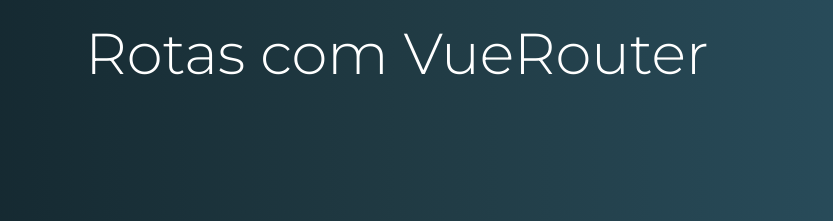
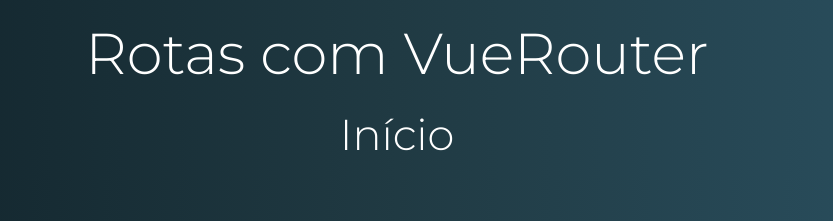
Before and after one commit to pierry01/vue-router, a Vue app: page / in a window 1280 px wide. Shown: the top 221 px of the page, without its empty margins (243-1076 px from the left). Built offline with nearby package versions, Linux system fonts and the light colour scheme.

Commit message:
config vue router

```diff
--- a/src/App.vue
+++ b/src/App.vue
@@ -1,6 +1,8 @@
 <template>
   <div id="app">
     <h1>Rotas com VueRouter</h1>
+
+    <RouterView />
   </div>
 </template>
 
--- /dev/null
+++ b/src/components/Inicio.vue
@@ -0,0 +1,12 @@
+<template>
+  <div class="inicio">
+    <h2>Início</h2>
+  </div>
+</template>
+
+<script>
+export default {};
+</script>
+
+<style>
+</style>
--- /dev/null
+++ b/src/components/Usuario/Usuario.vue
@@ -0,0 +1,12 @@
+<template>
+  <div class="usuario">
+    <h2>Usuários</h2>
+  </div>
+</template>
+
+<script>
+export default {};
+</script>
+
+<style>
+</style>
--- a/src/main.js
+++ b/src/main.js
@@ -1,9 +1,11 @@
 import './style.css'
 import Vue from 'vue'
 import App from './App.vue'
+import router from './router'
 
 Vue.config.productionTip = false
 
 new Vue({
+  router: router,
   render: h => h(App),
 }).$mount('#app')
--- /dev/null
+++ b/src/router.js
@@ -0,0 +1,13 @@
+import Vue from 'vue'
+import Router from 'vue-router'
+import Inicio from './components/Inicio'
+import Usuario from './components/Usuario/Usuario'
+
+Vue.use(Router)
+
+export default new Router({
+  routes: [
+    { path: '/', component: Inicio },
+    { path: '/usuario', component: Usuario }
+  ]
+})
```
